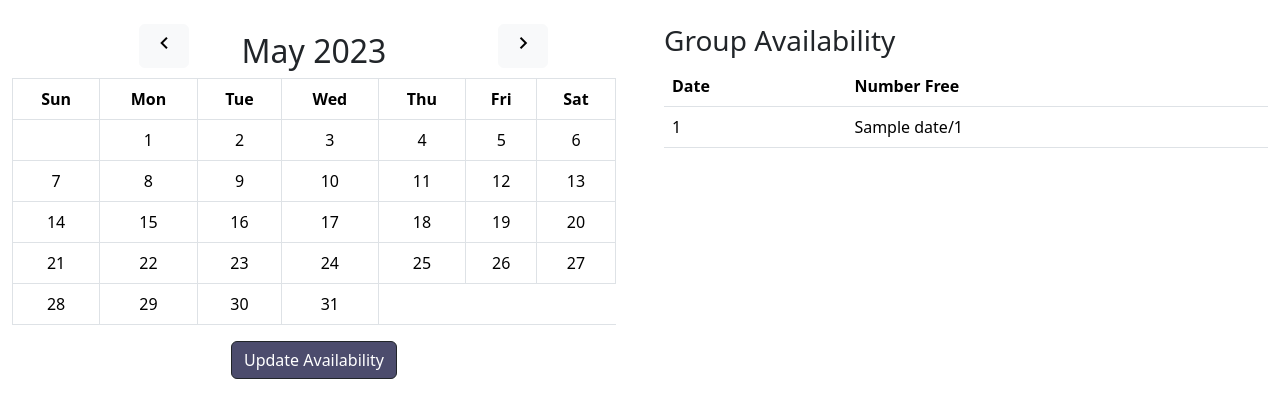
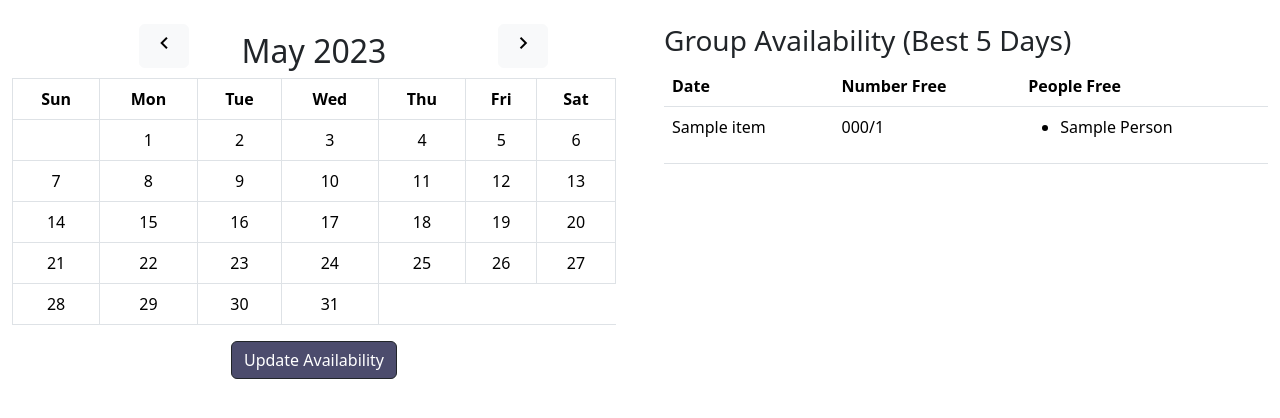
Before and after one commit to Gregorh98/GroupPlannerApplication, a Flask app: template templates/home.html in a window 1280 px wide. Shown: the part 56-474 px from the top of the page. Run offline with Flask 3, Linux system fonts and the light colour scheme; the visitor is signed in with stand-in values (Sample User, id 1); the template is opened without the code that fills it: most values are stand-ins (such as "Sample title", 1, 10 or a date in 2020).

Commit message:
Added ability to see which users have voted for which days

```diff
--- a/main.py
+++ b/main.py
@@ -48,8 +48,17 @@ def home():
             request.method = "GET"
             return redirect(url_for("home"))
 
+        topDays = db.getTopDays(session["groupCode"])
+        usersFreeOnDay = {}
+        for entry in topDays:
+            date = str(entry[0])
+            usersFreeOnDay[date] = {}
+            usersFree = db.getUsersFreeOnDay(date, session["groupCode"])
+            usersFreeOnDay[date]["numberFree"] = entry[1]
+            usersFreeOnDay[date]["peopleFree"] = usersFree
+
         return render_template("home.html", groupMembers=db.getGroupMemberNames(session["groupCode"], session["name"]),
-                               topDays=db.getTopDays(session["groupCode"]),
+                               usersFree=usersFreeOnDay,
                                userCount=db.getGroupUserCount(session["groupCode"]),
                                selected_dates=db.getDatesForUser(session["id"]))
     else:
--- a/templates/home.html
+++ b/templates/home.html
@@ -50,19 +50,27 @@
 
         <div class="col-sm">
             <div class="container mt-4">
-                <h3>Group Availability</h3>
+                <h3>Group Availability (Best 5 Days)</h3>
                 <table class="table">
                     <thead>
                     <tr>
                         <th>Date</th>
                         <th>Number Free</th>
+                        <th>People Free</th>
                     </tr>
                     </thead>
                     <tbody>
-                    {% for date in topDays %}
+                    {% for item in usersFree %}
                         <tr>
-                            <td>{{ date[0] }}</td>
-                            <td>{{ date[1] }}/{{ userCount }}</td>
+                            <td>{{ item }}</td>
+                            <td>{{ usersFree[item]["numberFree"] }}/{{ userCount }}</td>
+                            <td>
+                                <ul>
+                                    {% for person in usersFree[item]["peopleFree"] %}
+                                        <li>{{ person.title() }}</li>
+                                    {% endfor %}
+                                </ul>
+                            </td>
                         </tr>
                     {% endfor %}
                     </tbody>
```
Also changed, not shown: db.py (+12 -0 lines).
